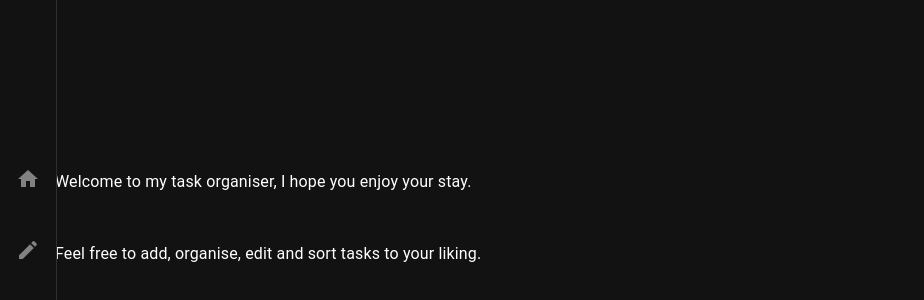
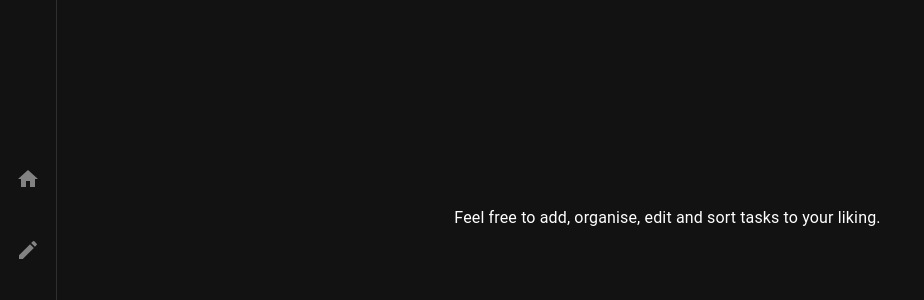
Before and after one commit to DamienBates/Task-Organiser, a React (Create React App) app in the folder ta-mern/: page / in a window 1280 px wide. Shown: the part 162-462 px from the top of the page, without its empty margins (0-924 px from the left). Built offline with nearby package versions, Linux system fonts and the light colour scheme; no server answers.

Commit message:
Update Home Component
- Removed first line of typography
- Removed padding
- Reduced height (95vh)

```diff
--- a/ta-mern/src/components/Home.tsx
+++ b/ta-mern/src/components/Home.tsx
@@ -3,16 +3,14 @@ import { Box } from "@mui/system"
 
 export default function Home() {
     return (
-        <Box style={{
-            display: "flex",
-            flexDirection: "column",
-            justifyContent: "center",
-            height: "100vh",
-            paddingBottom: "2.5rem"
-        }}>
-            <Typography style={{ paddingBottom: '48px' }}>
-                Welcome to my task organiser, I hope you enjoy your stay.
-            </Typography>
+        <Box
+            style={{
+                display: "flex",
+                flexDirection: "column",
+                alignItems: "center",
+                justifyContent: "center",
+                height: "95vh",
+            }}>
             <Typography>
                 Feel free to add, organise, edit and sort tasks to your liking.
             </Typography>
```
